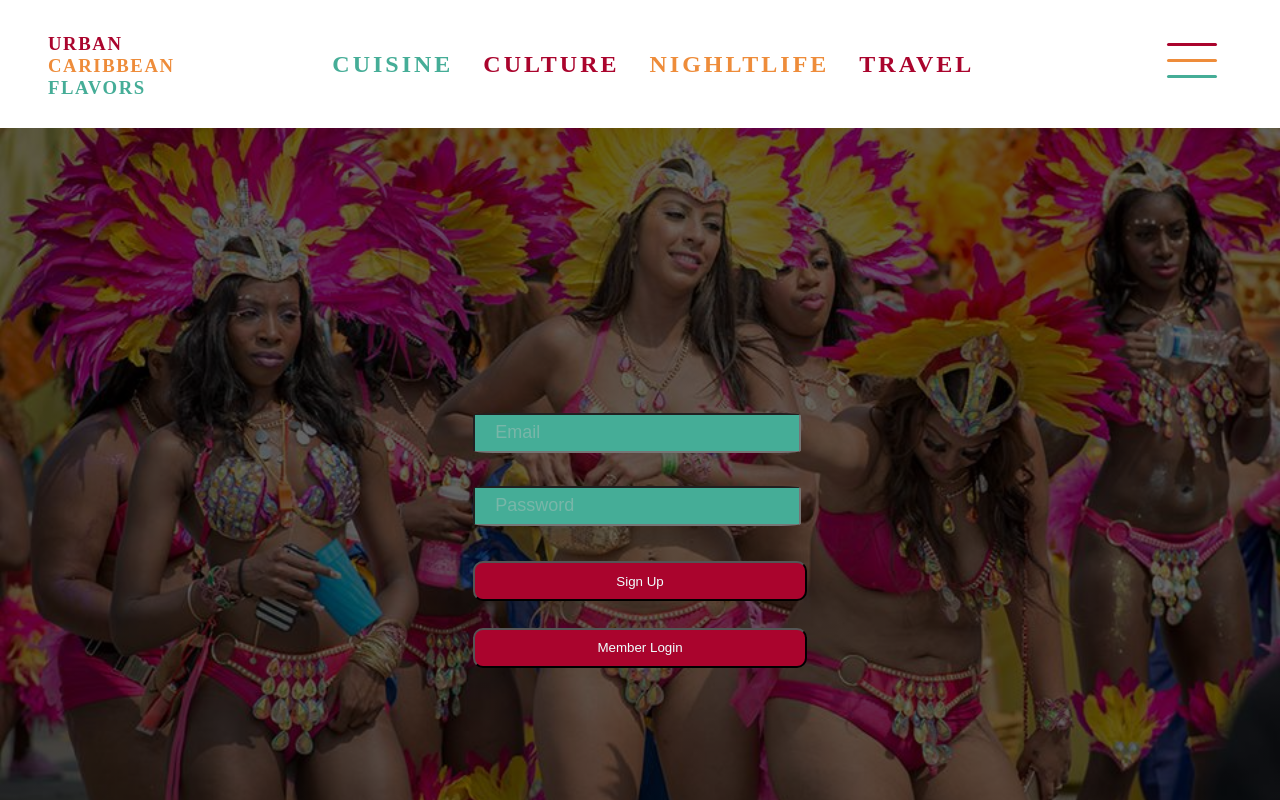
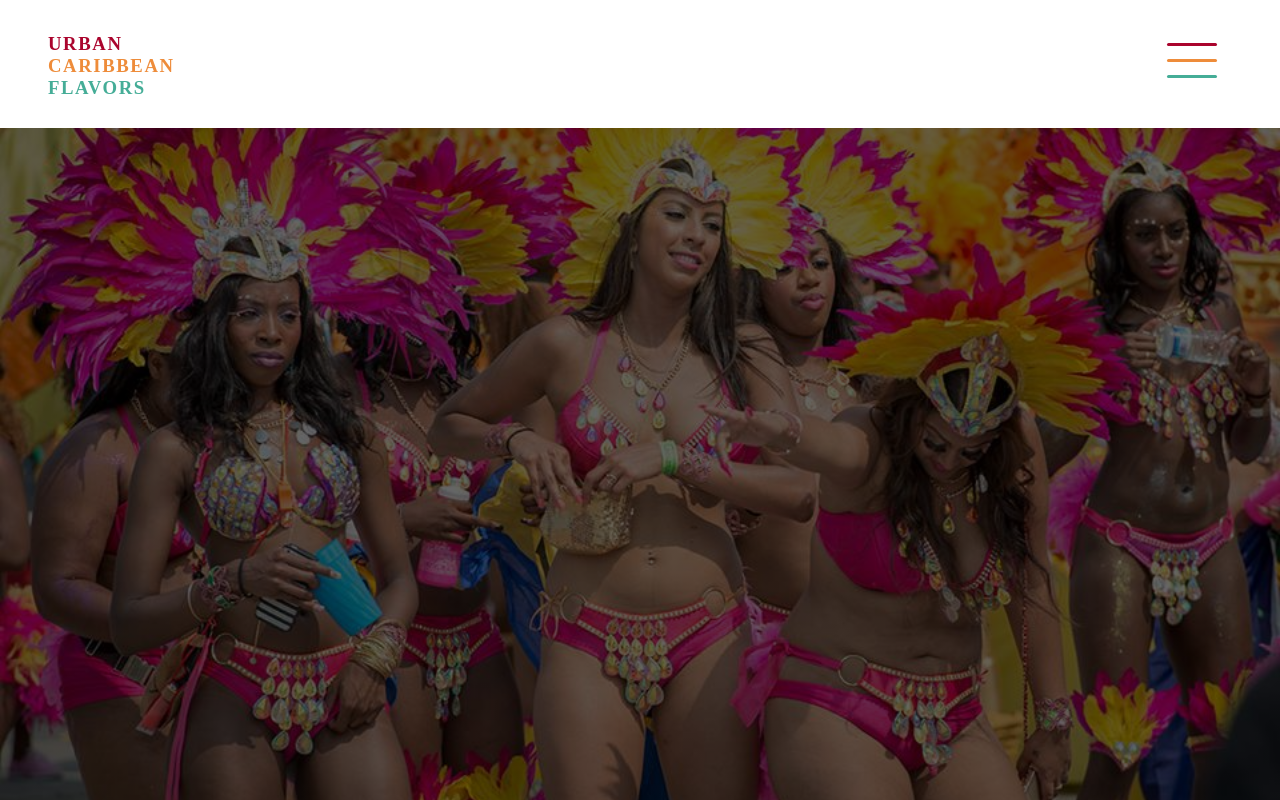
Before and after one commit to gilesomofa/urban-caribbean-flavors, a React (Create React App) app: page / in a window 1280 px wide. Built offline with nearby package versions, Linux system fonts and the light colour scheme.

Commit message:
little changes

```diff
--- a/src/components/Home.js
+++ b/src/components/Home.js
@@ -5,12 +5,12 @@ class Home extends Component {
 	render() {
 		return (
 			<div className='homePage'>
-				<div className='signupContainer'>
+				{/* <div className='signupContainer'>
 					<input type='text' placeholder='Email' />
 					<input type='text' placeholder='Password' />
 					<button className='login'>Sign Up</button>
 					<button className='login'>Member Login</button>
-				</div>
+				</div> */}
 			</div>
 		);
 	}
--- a/src/components/Nav.js
+++ b/src/components/Nav.js
@@ -9,11 +9,11 @@ function Nav() {
 				<h3 className='caribbean'>CARIBBEAN </h3>
 				<h3 className='flavors'>FLAVORS </h3>
 			</div>
-			<h2 id='cuisine'>
+			{/* <h2 id='cuisine'>
 				{' '}
 				<p style={{ color: '#45ad97' }}> CUISINE</p> <p>CULTURE</p>{' '}
 				<p style={{ color: '#ee8c3a' }}>NIGHLTLIFE</p> <p>TRAVEL</p>
-			</h2>
+			</h2> */}
 			<div className='menu-btn' onClick={() => alert('hi!')}>
 				<div className='menu-btn_burger'></div>
 			</div>
```
